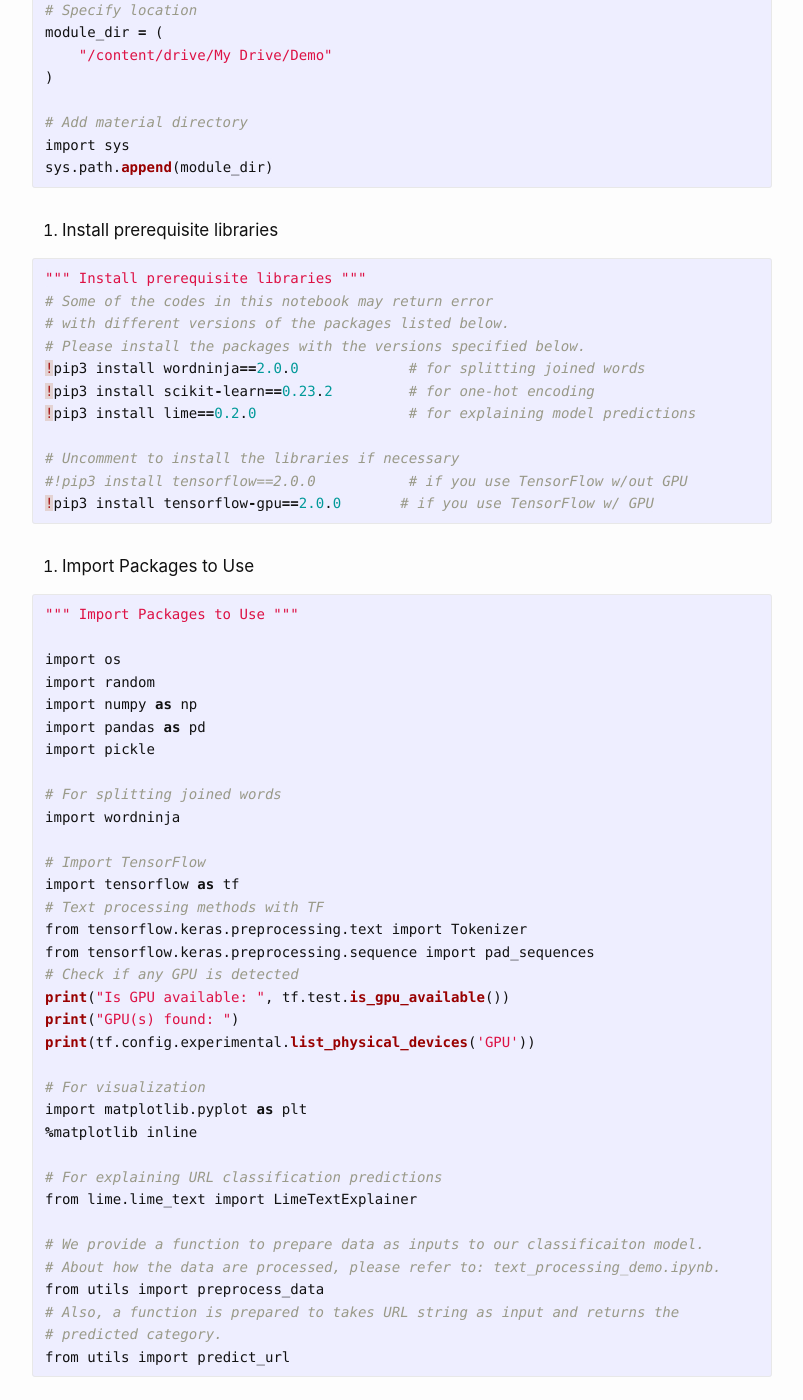
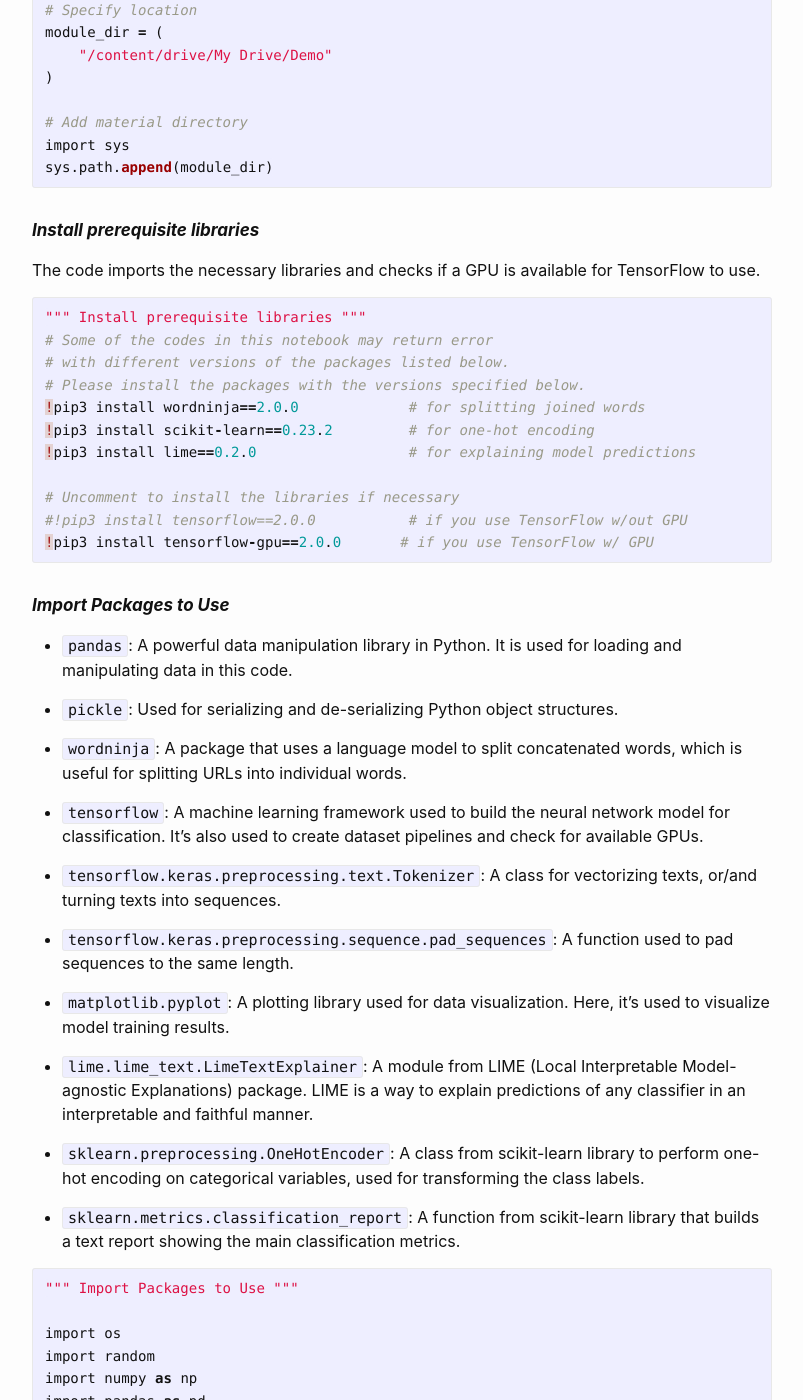
Before and after one commit to Nonnature/nonnature.github.io, a Jekyll site: the page built from docs/projects/url_class.md, in a window 1280 px wide and 1400 px high, scrolled down 1511 px. Shown: the whole window, without its empty margins (238-1041 px from the left). Built offline with Jekyll 4.4.1, drawn with Linux system fonts in a browser that asks for light colours; some of the changed text lies outside the part shown.

Commit message:
url_class update

````diff
--- a/docs/projects/url_class.md
+++ b/docs/projects/url_class.md
@@ -2,7 +2,7 @@
 layout: post
 title: "URL Classifier"
 ---
-### Contents
+### ***Contents***
 - [Summary](#1)
 - [GitHub Repository](#2)
 - [Project Details](#3)
@@ -63,7 +63,9 @@
 sys.path.append(module_dir)
 ```
 
-2. <h6 id="3.1.2">Install prerequisite libraries</h6>
+<h6 id="3.1.2"> <strong><i>Install prerequisite libraries</i></strong> </h6>
+
+The code imports the necessary libraries and checks if a GPU is available for TensorFlow to use.
 
 ```python
 """ Install prerequisite libraries """
@@ -78,7 +80,27 @@
 #!pip3 install tensorflow==2.0.0           # if you use TensorFlow w/out GPU
 !pip3 install tensorflow-gpu==2.0.0       # if you use TensorFlow w/ GPU
 ```
-3. <h6 id="3.1.3">Import Packages to Use</h6>
+<h6 id="3.1.3"> <strong><i>Import Packages to Use</i></strong> </h6>
+
+- `pandas`: A powerful data manipulation library in Python. It is used for loading and manipulating data in this code.
+
+- `pickle`: Used for serializing and de-serializing Python object structures.
+
+- `wordninja`: A package that uses a language model to split concatenated words, which is useful for splitting URLs into individual words.
+
+- `tensorflow`: A machine learning framework used to build the neural network model for classification. It's also used to create dataset pipelines and check for available GPUs.
+
+- `tensorflow.keras.preprocessing.text.Tokenizer`: A class for vectorizing texts, or/and turning texts into sequences.
+
+- `tensorflow.keras.preprocessing.sequence.pad_sequences`: A function used to pad sequences to the same length.
+
+- `matplotlib.pyplot`: A plotting library used for data visualization. Here, it's used to visualize model training results.
+
+- `lime.lime_text.LimeTextExplainer`: A module from LIME (Local Interpretable Model-agnostic Explanations) package. LIME is a way to explain predictions of any classifier in an interpretable and faithful manner.
+
+- `sklearn.preprocessing.OneHotEncoder`: A class from scikit-learn library to perform one-hot encoding on categorical variables, used for transforming the class labels.
+
+- `sklearn.metrics.classification_report`: A function from scikit-learn library that builds a text report showing the main classification metrics.
 
 ```python
 """ Import Packages to Use """
@@ -117,7 +139,9 @@
 from utils import predict_url
 ```
 
-4. <h6 id="3.1.4">Global Variables</h6>
+<h6 id="3.1.4"> <strong><i>Global Variables</i></strong> </h6>
+
+Sets various global variables including those related to data size, text processing, and model parameters like vocabulary size, embedding dimension, learning rate, etc.
 
 ```python
 """ Global Variables """
@@ -152,9 +176,11 @@
 N_EPOCH = 100
 ```
 
-- <h4 id="3.2">Data Processing</h4>
+- <h4 id="3.2"> <strong><i>Data Processing</i></strong> </h4>
 
-1. <h6 id="3.2.1">Load Data</h6>
+The data is loaded from a CSV file containing URLs and their corresponding categories. For this demo, the categories have been limited to 'left', 'central', and 'right'.
+
+<h6 id="3.2.1"> <strong><i>Load Data</i></strong> </h6>
 
 ```python
 """ Load Data """
@@ -171,7 +197,9 @@
 print(data_df.head())
 ```
 
-2. <h6 id="3.2.2">Split Data</h6>
+<h6 id="3.2.2"> <strong><i>Split Data</i></strong> </h6>
+
+The data is then shuffled and split into training and test sets. The division ratio is 80% for training and 20% for testing, as set by the variable TRAIN_SIZE.
 
 ```python
 """ Split Data into Training & Test Sets """
@@ -194,7 +222,13 @@
 print("Test set label distriubtion: ", np.unique(y_test, return_counts=True))
 ```
 
-3. <h6 id="3.2.3">Preprocess Data</h6>
+<h6 id="3.2.3"> <strong><i>Preprocess Data</i></strong> </h6>
+
+Before training, the URLs (which are text) need to be converted into a format that can be understood by the model. This is done by word tokenization, using the preprocess_data function from the utils.py script. Word tokenization is the process of splitting a large paragraph into words. For example, "infococoonbreaker" -> ["info", "cocoon", "breaker"].
+
+Next, these tokens are converted into integer tokens (a process called "integer encoding") using the Tokenizer class from TensorFlow's keras.preprocessing.text module. The size of the tokenizer's vocabulary is 10,000 words, and sequences longer than 20 tokens are truncated.
+
+The labels (categories) are also converted from string to one-hot encoded format. One-hot encoding is a process by which categorical variables are converted into a form that could be provided to machine learning algorithms to improve prediction. For example, the category 'central' would be converted to [1, 0, 0], 'left' to [0, 1, 0] and 'right' to [0, 0, 1].
 
 ```python
 """ Preprocess Data """
@@ -234,7 +268,9 @@
 print("================================")
 ```
 
-4. <h6 id="3.2.4">TensorFlow Dataset Pipeline</h6>
+<h6 id="3.2.4"> <strong><i>TensorFlow Dataset Pipeline</i></strong> </h6>
+
+The preprocessed data is then fed into a TensorFlow dataset pipeline for training the model in batches. The size of each batch is 40,000.
 
 ```python
 """ TensorFlow Dataset Pipeline """
@@ -251,9 +287,11 @@
 test_ds = test_ds.batch(batch_size=BATCH_SIZE)
 ```
 
-- <h4 id="3.3">Modeling</h4>
+- <h4 id="3.3"> <strong><i>Modeling</i></strong> </h4>
 
-1. <h6 id="3.3.1">Model Construction</h6>
+The model is a sequential model built using Keras, a high-level API to build and train models in TensorFlow. It consists of an embedding layer, a GlobalAveragePooling1D layer, a dense layer with 'relu' activation function, and a final dense layer with 'softmax' activation function.
+
+<h6 id="3.3.1"> <strong><i>Model Construction</i></strong> </h6>
 
 ```python
 # Construct a neural network
@@ -273,7 +311,9 @@
 print(model.summary())
 ```
 
-2. <h6 id="3.3.2">Model Training</h6>
+<h6 id="3.3.2"> <strong><i>Model Training</i></strong> </h6>
+
+The model is then trained using the Adam optimizer with a learning rate of 1e-3, binary cross-entropy as the loss function, and accuracy as the metric to measure model performance.
 
 ```python
 """ Train Model """
@@ -282,9 +322,13 @@
                     validation_data=test_ds, verbose=1)
 ```
 
-- <h4 id="3.4">Result</h4>
+- <h4 id="3.4"> <strong><i>Result</i></strong> </h4>
 
-1. <h6 id="3.4.1">Loss Rate and Accuracy</h6>
+The model is trained for 100 epochs. At each epoch, the model's performance (loss and accuracy) on the training data and the test data is recorded and later visualized using Matplotlib.
+
+After training, the model's performance is evaluated by precision and recall, using the Scikit-learn library's classification_report function.
+
+<h6 id="3.4.1"> <strong><i>Loss Rate and Accuracy</i></strong> </h6>
 
 ```python
 """ Visualize Training Results """
````
Also changed, not shown: other parts of docs/projects/url_class.md (+6 -6 lines).
